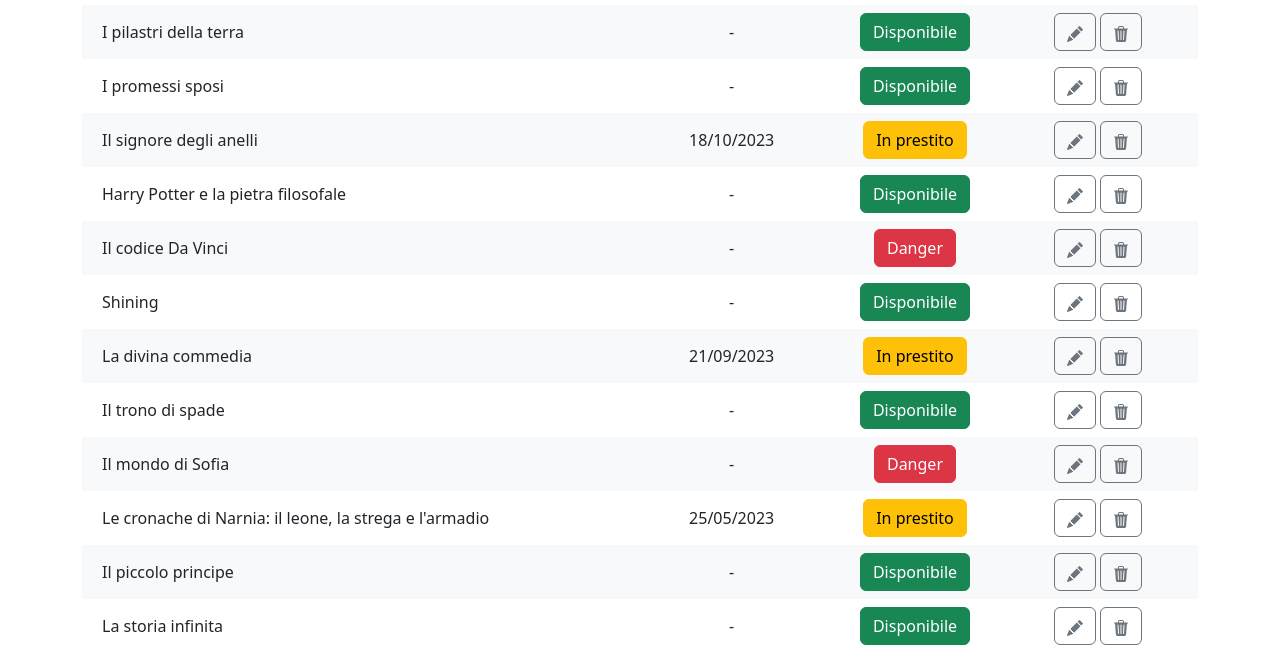
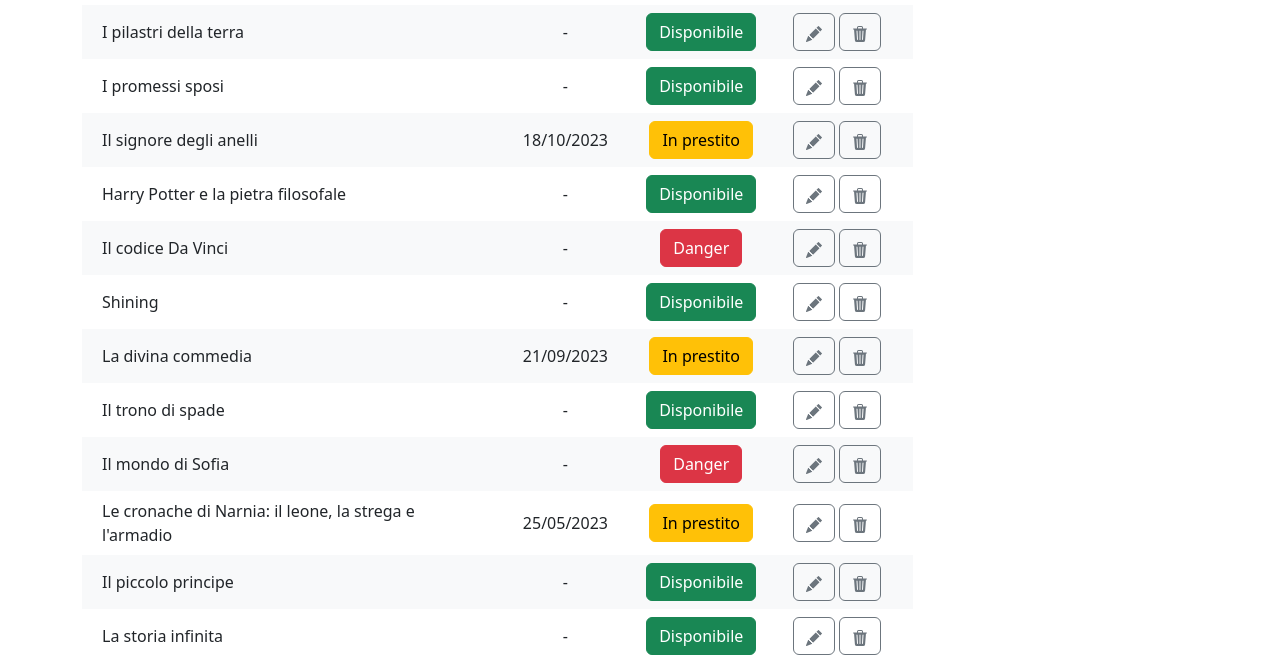
Before and after one commit to Tommasomerola/html-css-bootstrap-dashboard, a plain HTML site: page index.html in a window 1280 px wide. Shown: the part 152-815 px from the top of the page. Drawn offline with nearby package versions, Linux system fonts and the light colour scheme.

Commit message:
fai col tabella e hide

```diff
--- a/index.html
+++ b/index.html
@@ -42,6 +42,14 @@
 
     <div class="container text-center">
 
+
+        <div class="row">
+            <div class="col-12 col-lg-9">
+                <div class="container text-center">
+
+
+
+
             <div class="row justify-content-between">
                 <div class="col-6 text-start">
                     <h1>Catalogo libri</h1>
@@ -51,7 +59,6 @@
                 </div>
             </div>
 
-        <div class="container text-center">
             <div class="row align-items-center p-2">
               <div class="col-6 text-start">
                Titolo
@@ -59,7 +66,7 @@
               <div class="col-2">
                 Data prestito
               </div>
-              <div class="col-2">
+              <div class="col-2 d-none d-lg-block">
                 Stato
               </div>
               <div class="col-2">
@@ -71,7 +78,7 @@
                 <div class="col-6 text-start">
                 I pilastri della terra
                 </div>
-                <div class="col-2">
+                <div class="col-2 d-none d-lg-block">
                 -
                 </div>
                 <div class="col-2">
@@ -97,7 +104,7 @@
                 <div class="col-6 text-start">
                 I promessi sposi
                 </div>
-                <div class="col-2">
+                <div class="col-2 d-none d-lg-block">
                 -
                 </div>
                 <div class="col-2">
@@ -123,7 +130,7 @@
                 <div class="col-6 text-start">
                 Il signore degli anelli
                 </div>
-                <div class="col-2">
+                <div class="col-2 d-none d-lg-block">
                 18/10/2023
                 </div>
                 <div class="col-2">
@@ -149,7 +156,7 @@
                 <div class="col-6 text-start">
                 Harry Potter e la pietra filosofale
                 </div>
-                <div class="col-2">
+                <div class="col-2 d-none d-lg-block">
                 -
                 </div>
                 <div class="col-2">
@@ -175,7 +182,7 @@
                 <div class="col-6 text-start">
                 Il codice Da Vinci
                 </div>
-                <div class="col-2">
+                <div class="col-2 d-none d-lg-block">
                 -
                 </div>
                 <div class="col-2">
@@ -201,7 +208,7 @@
                 <div class="col-6 text-start">
                 Shining
                 </div>
-                <div class="col-2">
+                <div class="col-2 d-none d-lg-block">
                 -
                 </div>
                 <div class="col-2">
@@ -227,7 +234,7 @@
                 <div class="col-6 text-start">
                 La divina commedia
                 </div>
-                <div class="col-2">
+                <div class="col-2 d-none d-lg-block">
                 21/09/2023
                 </div>
                 <div class="col-2">
@@ -253,7 +260,7 @@
                 <div class="col-6 text-start">
                 Il trono di spade
                 </div>
-                <div class="col-2">
+                <div class="col-2 d-none d-lg-block">
                 -
                 </div>
                 <div class="col-2">
@@ -279,7 +286,7 @@
                 <div class="col-6 text-start">
                 Il mondo di Sofia
                 </div>
-                <div class="col-2">
+                <div class="col-2 d-none d-lg-block">
                 -
                 </div>
                 <div class="col-2">
@@ -305,7 +312,7 @@
                 <div class="col-6 text-start">
                 Le cronache di Narnia: il leone, la strega e l'armadio
                 </div>
-                <div class="col-2">
+                <div class="col-2 d-none d-lg-block">
                 25/05/2023
                 </div>
                 <div class="col-2">
@@ -331,7 +338,7 @@
                 <div class="col-6 text-start">
                 Il piccolo principe
                 </div>
-                <div class="col-2">
+                <div class="col-2 d-none d-lg-block">
                 -
                 </div>
                 <div class="col-2">
@@ -357,7 +364,7 @@
                 <div class="col-6 text-start">
                 La storia infinita
                 </div>
-                <div class="col-2">
+                <div class="col-2 d-none d-lg-block">
                 -
                 </div>
                 <div class="col-2">
@@ -379,6 +386,15 @@
                 </div>
             </div>
 
+
+
+
+            </div>
+        </div>
+
+
+        <div class="row">
+            <div class="col-12 col-lg-3"></div>
         </div>
 
     </div>
```
Lines whose indentation alone changed are shown as unchanged.
